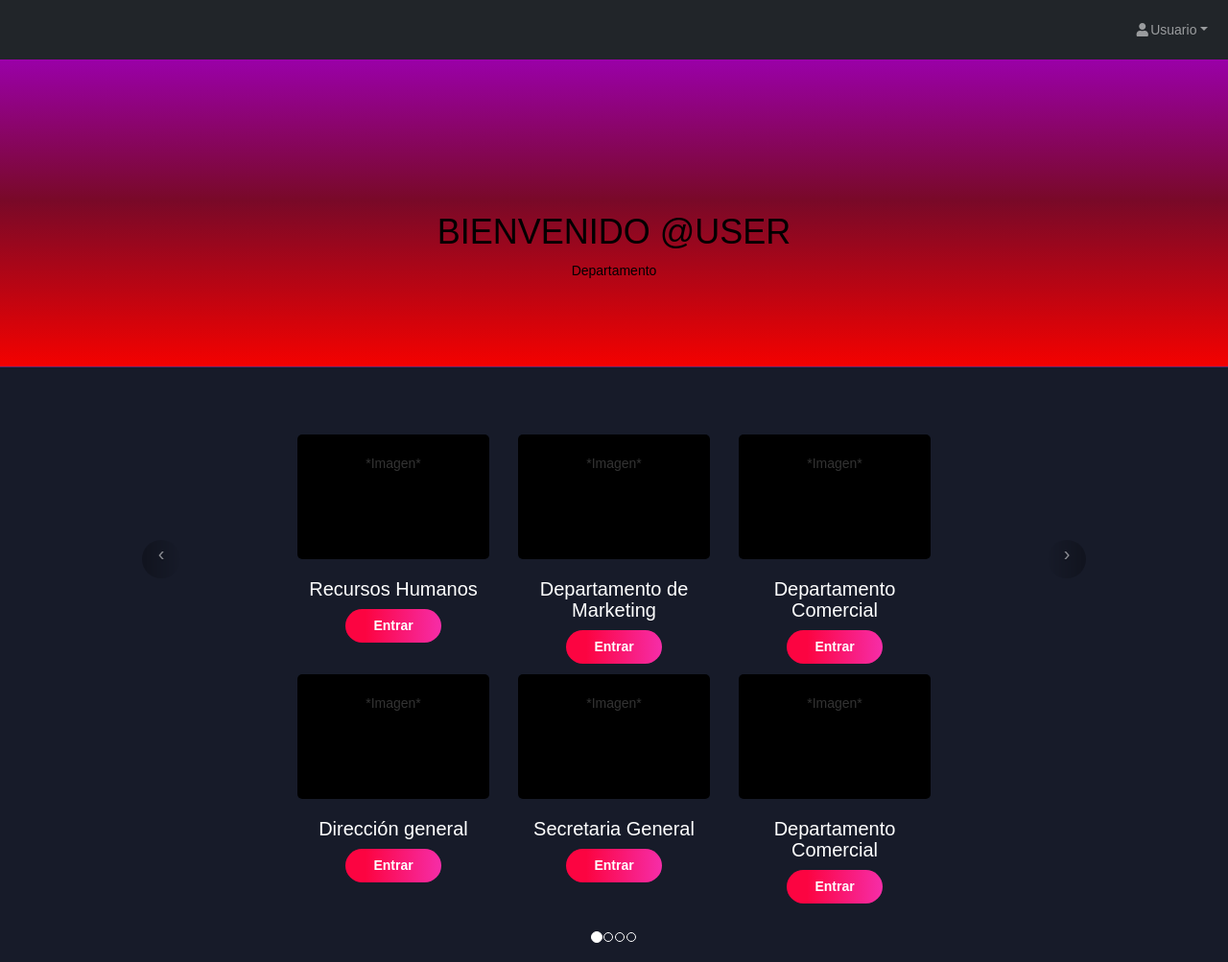
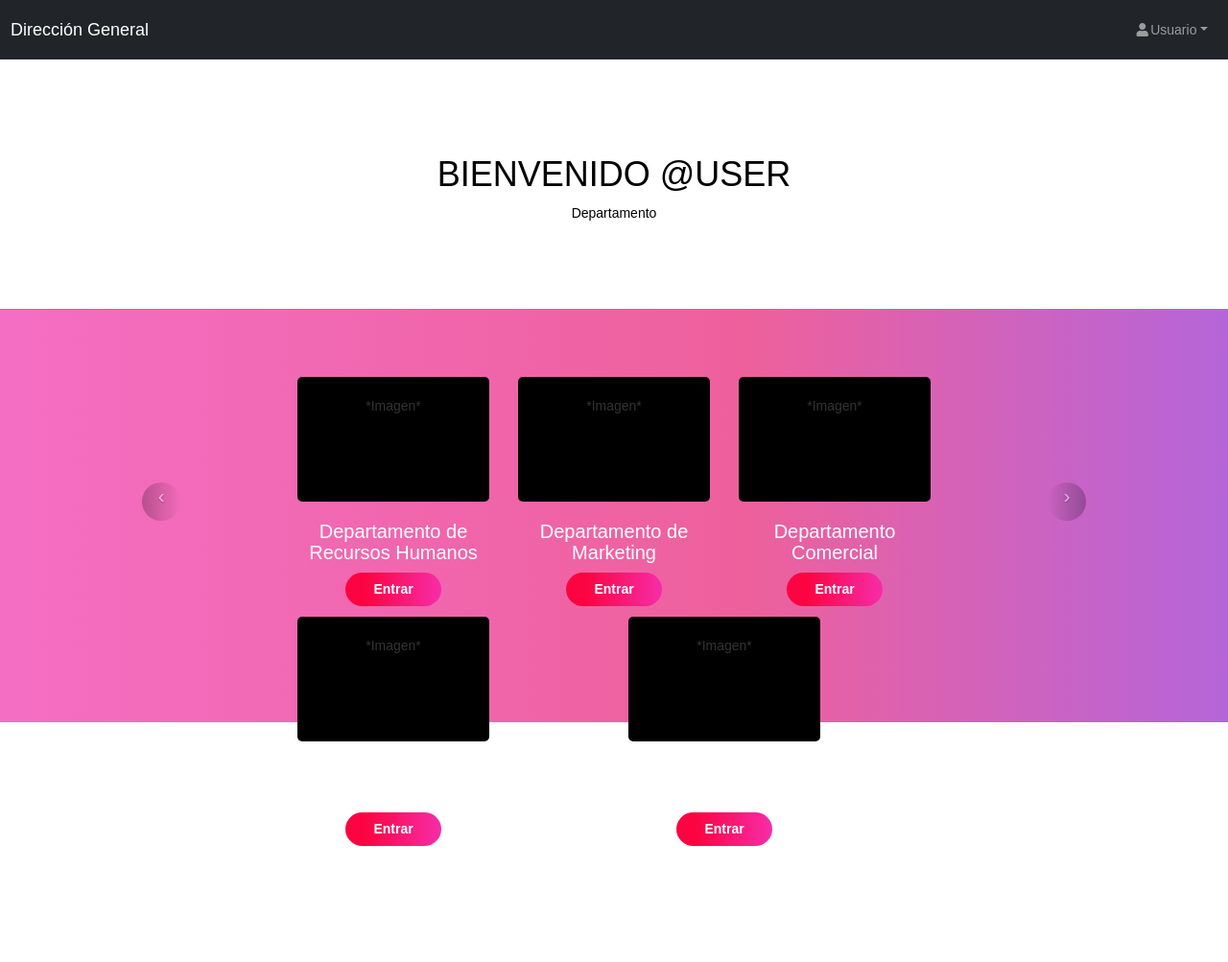
Before and after one commit to JoseCarlosMarRangel/proy-internet-sheyla, a PHP site: page /frontend/direccion.html in a window 1280 px wide. Shown: the whole page at 96% size. After the commit the page ends 882 px from the top, so only its background shows below. Run offline with PHP 8.4, Linux system fonts and the light colour scheme; some libraries are stand-ins or nearby versions.

Commit message:
saul
cambios de color en direccion

```diff
--- a/frontend/css/styledireccion.css
+++ b/frontend/css/styledireccion.css
@@ -4,15 +4,12 @@
     font-family: Arial, Helvetica, sans-serif;
   }
 
-  html{
-    background-color: #171B29;
-  }
+
+
   .contenedorPrincipal{
     margin: auto;
     width: auto;
     height: auto;
-    background-color: #171B29;
-
   }
 
   .navbar {
@@ -22,8 +19,6 @@
   .contenedorMedio{
     width: auto;
     padding: 80px;
-    background: rgb(244,1,0);
-    background: linear-gradient(0deg, rgba(244,1,0,1) 0%, rgba(121,9,40,1) 54%, rgba(154,0,168,1) 100%);
     border-bottom: 1px solid rgba(65, 65, 65, 0.603);
     color: black;
 
@@ -36,8 +31,12 @@
     color: black;
   }
 
-  .main{
-    background-color: #171B29;
+  .contenedorInferior{
+    margin: auto;
+    width: auto;
+    height: 430px;
+    background: rgb(244,110,195);
+    background: linear-gradient(90deg, rgba(244,110,195,1) 0%, rgba(238,96,156,1) 61%, rgba(181,101,217,1) 100%);
   }
 
 
@@ -102,3 +101,8 @@
   bottom: -40px;
   margin-right: -19px;
   }
+
+  .col-md-4 a{
+    text-decoration: none;
+    color: white;
+  }
--- a/frontend/direccion.html
+++ b/frontend/direccion.html
@@ -20,7 +20,7 @@
 
     <nav class="sb-topnav navbar navbar-expand navbar-dark bg-dark mb-0">
         <!-- Navbar Brand-->
-        <!--<a class="navbar-brand ps-3" href="#">Producción</a>-->
+        <a class="navbar-brand ps-3" href="direccion.html">Dirección General</a>
         <!-- Sidebar Toggle-->
 
         <!-- Navbar Search-->
@@ -42,14 +42,14 @@
     </nav>
 
     <div class="contenedorMedio">
-        <br><br><br>
         <h1>BIENVENIDO @USER</h1>
         <p>Departamento</p>
     </div>
 
+    <div class="contenedorInferior">
         <div class="container-fluid main p-5">
             <div class="d-flex justify-content-around">
-          <div class="contenedorInferior d-flex justify-content-center">
+              <div class="d-flex justify-content-center">
                 <div class="row">
                     <div class="col-md-12">
                             <div id="Carousel" class="carousel slide">
@@ -72,9 +72,9 @@
                                                 <br>
                                                 <center>*Imagen*</center>
                                             </div>
-                                  <h1 >Recursos Humanos</h1>
+                                            <h1> Departamento de Recursos Humanos</h1>
                                             <center>
-                                  <button>Entrar</button>
+                                            <button><a href="recursoshumanos.html">Entrar</a></button>
                                             </center>
                                         </div>
                                         </div>
@@ -137,7 +137,7 @@
                                                 <br>
                                                 <center>*Imagen*</center>
                                             </div>
-                                      <h1>Financieros</h1>
+                                            <h1>Departamento de Financias</h1>
                                             <center>
                                             <button>Entrar</button>
                                             </center>
@@ -154,7 +154,7 @@
                                                 <br>
                                                 <center>*Imagen*</center>
                                             </div>
-                                      <h1>Control de calidad</h1>
+                                            <h1> Departamento de Control de calidad</h1>
                                             <center>
                                             <button>Entrar</button>
                                             </center>
@@ -166,7 +166,7 @@
                                                 <br>
                                                 <center>*Imagen*</center>
                                             </div>
-                                      <h1>Servicio al cliente</h1>
+                                            <h1>Departamento de Servicio al cliente</h1>
                                             <center>
                                             <button>Entrar</button>
                                             </center>
@@ -178,7 +178,7 @@
                                                 <br>
                                                 <center>*Imagen*</center>
                                             </div>
-                                      <h1>Asesoría Jurídica</h1>
+                                            <h1>Departamento de Asesoría Jurídica</h1>
                                             <center>
                                             <button>Entrar</button>
                                             </center>
@@ -189,13 +189,13 @@
 
                                 <div class="item active">
                                     <div class="row">
-                              <div class="col-md-4">
+                                    <div class="col-md-6">
                                         <div class="departamentos">
                                         <div class="departamentoImagen">
                                             <br>
                                             <center>*Imagen*</center>
                                         </div>
-                                  <h1 >Dirección general</h1>
+                                        <h1>Departamento de Dirección general</h1>
                                         <center>
                                         <button>Entrar</button>
                                         </center>
@@ -207,24 +207,13 @@
                                             <br>
                                             <center>*Imagen*</center>
                                         </div>
-                                  <h1>Secretaria General</h1>
+                                        <h1>Departamento de Secretaria General</h1>
                                         <center>
                                         <button>Entrar</button>
                                         </center>
                                     </div>
                                     </div>
-                              <div class="col-md-4">
-                                <div class="departamentos">
-                                  <div class="departamentoImagen">
-                                      <br>
-                                      <center>*Imagen*</center>
-                                  </div>
-                                  <h1>Departamento Comercial</h1>
-                                  <center>
-                                  <button>Entrar</button>
-                                  </center>
-                              </div>
-                              </div>
+
                                     </div><!--.row-->
                                 </div><!--.item-->
 
@@ -239,6 +228,8 @@
             </div>
             <br>
         </div>
+    </div>
+
 
     <!-- Scripts for bootstrap -->
     <script src="https://code.jquery.com/jquery-3.2.1.slim.min.js" integrity="sha384-KJ3o2DKtIkvYIK3UENzmM7KCkRr/rE9/Qpg6aAZGJwFDMVNA/GpGFF93hXpG5KkN" crossorigin="anonymous"></script>
```
Lines whose indentation alone changed are shown as unchanged.
